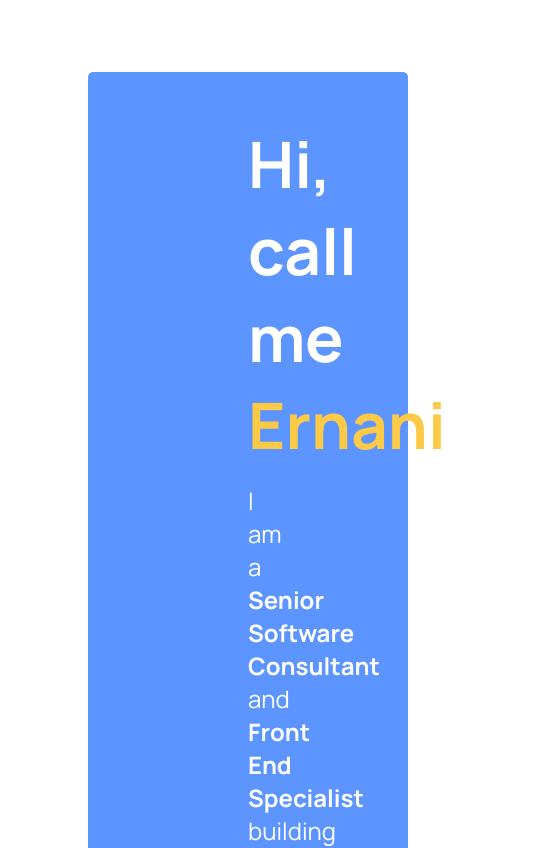
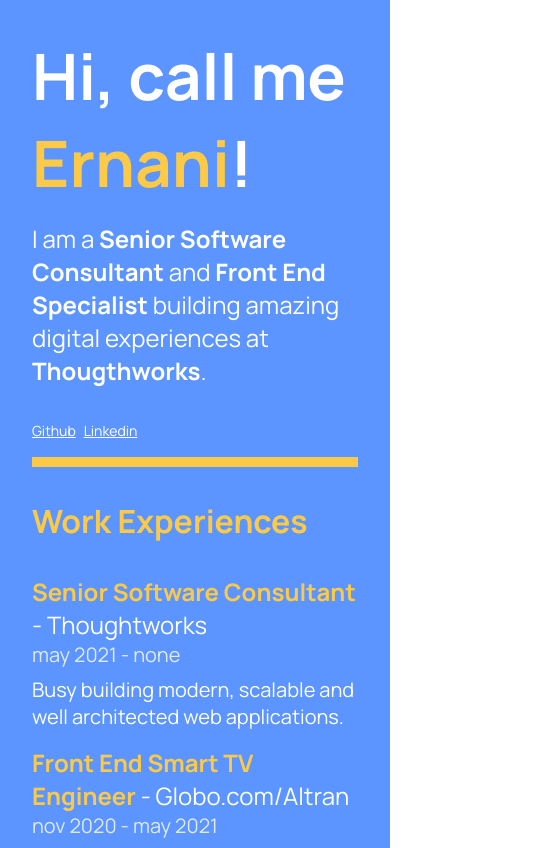
Before and after one commit to erneani/digital-cv, a Next.js app: page / in a window 390 px wide. Shown: the top 848 px of the page, 544 px wide, since content can reach past the window. Built offline with nearby package versions, Linux system fonts and the light colour scheme.

Commit message:
feat: add basic mobile accessibility

```diff
--- a/src/components/thebigsquare/TheBigSquare.tsx
+++ b/src/components/thebigsquare/TheBigSquare.tsx
@@ -14,11 +14,18 @@ export default function TheBigSquare({ children }: ITheBigSquare) {
 }
 
 const Container = styled.div`
-  padding: 72px 88px 0px;
+  @media (min-width: 768px) {
+    padding: 72px 88px 0px;
+  }
 `;
 
 const BlueSquare = styled.main`
   background-color: #5c95ff;
-  border-radius: 5px 5px 0px 0px;
-  padding: 48px 160px;
+  border-radius: 0px;
+  padding: 32px;
+
+  @media (min-width: 768px) {
+    padding: 48px 160px;
+    border-radius: 5px 5px 0px 0px;
+  }
 `;
--- a/src/components/work-card/WorkCard.tsx
+++ b/src/components/work-card/WorkCard.tsx
@@ -49,9 +49,13 @@ const Container = styled.div`
 
 const JobHeading = styled.div`
   display: flex;
-  flex-direction: row;
+  flex-direction: column;
   justify-content: space-between;
   margin-bottom: 8px;
+
+  @media (min-width: 758px) {
+    flex-direction: row;
+  }
 `;
 
 const JobTitle = styled.div`
@@ -63,9 +67,13 @@ const EnhancedJobTitle = styled.span`
   font-weight: bold;
 `;
 
-const JobDuration = styled.span`
+const JobDuration = styled.div`
   font-size: 20px;
   color: rgba(255, 255, 255, 0.8);
+
+  @media (min-width: 768px) {
+    margin-top: 30px;
+  }
 `;
 
 const JobDescription = styled.p`
```
